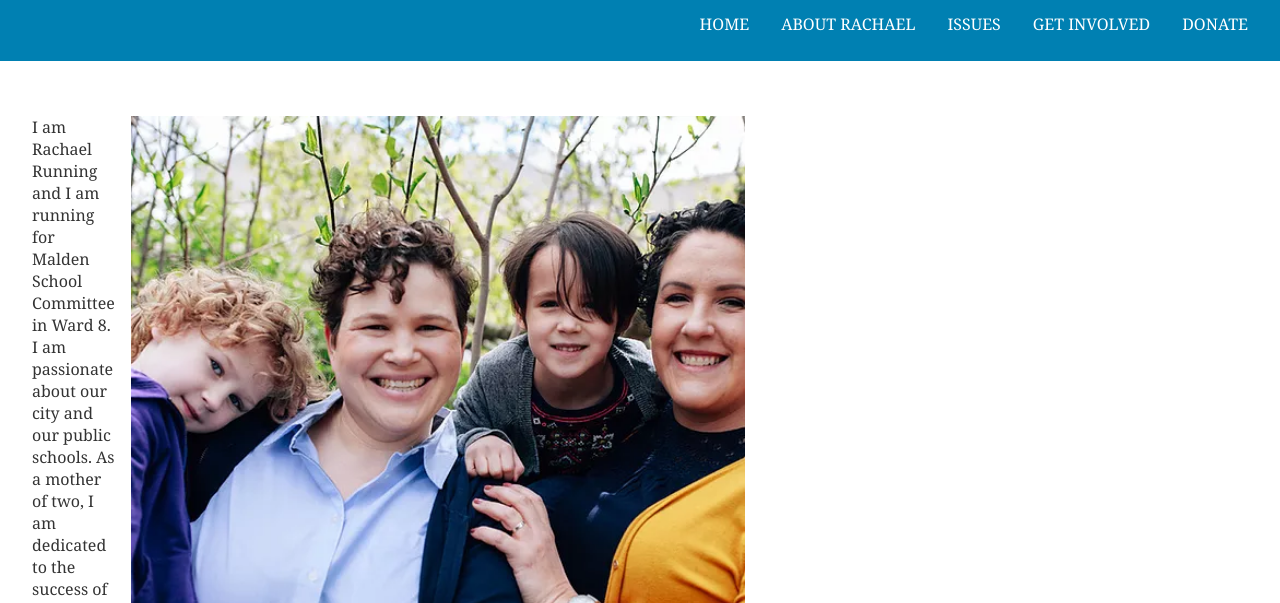
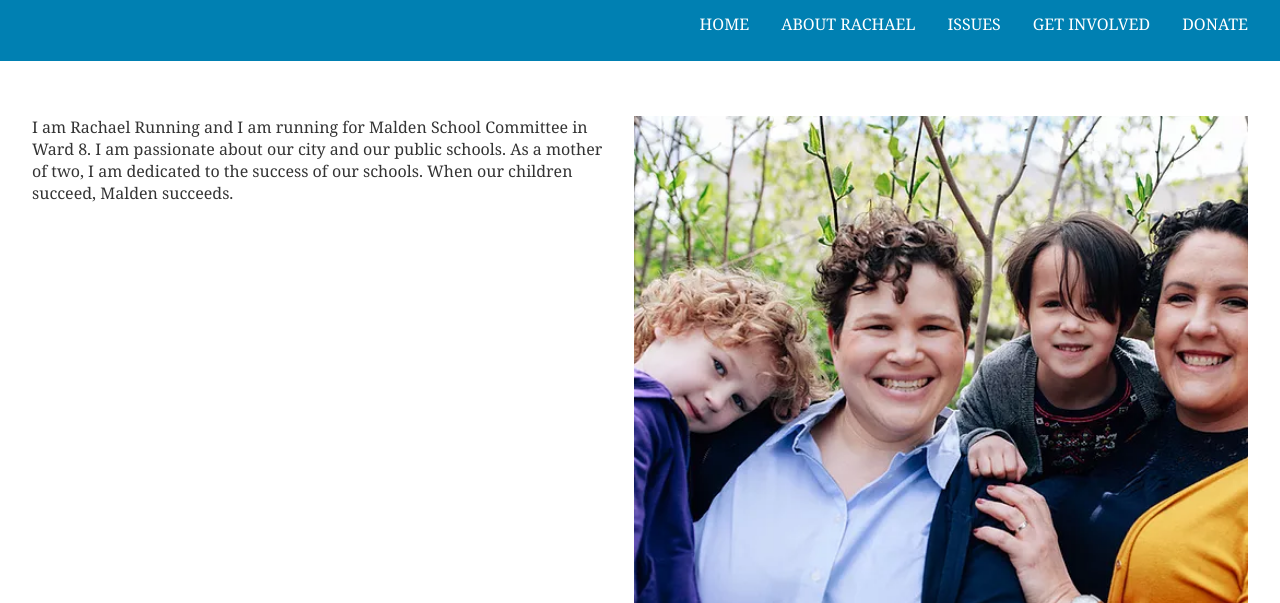
Before and after one commit to julianjohannesen/rachael_running, a Gatsby site: page / in a window 1280 px wide. Shown: the part 197-800 px from the top of the page. Built offline with nearby package versions, Linux system fonts and the light colour scheme; Gatsby itself is replaced by a stand-in of ours; what typography-theme-fairy-gates would draw is missing.

Commit message:
corrected one styling issue on layout css

```diff
--- a/src/components/layout.module.css
+++ b/src/components/layout.module.css
@@ -10,10 +10,6 @@
     padding: 2rem;
 }
 
-main div {
-    width: 48vw;
-}
-
 .footer {
     flex-shrink: 0;
     padding: 2rem;
```
